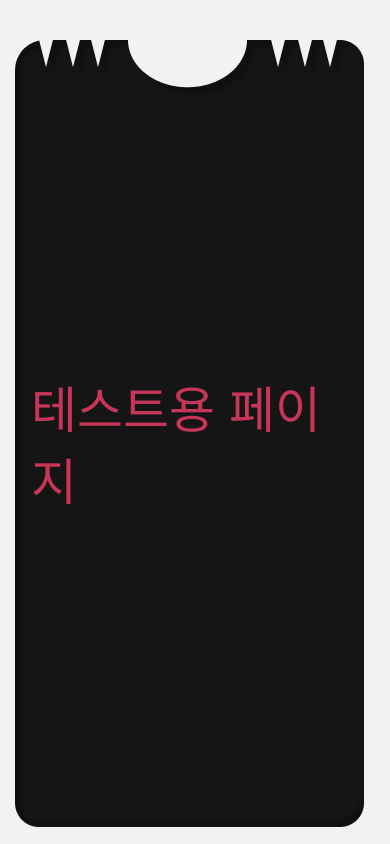
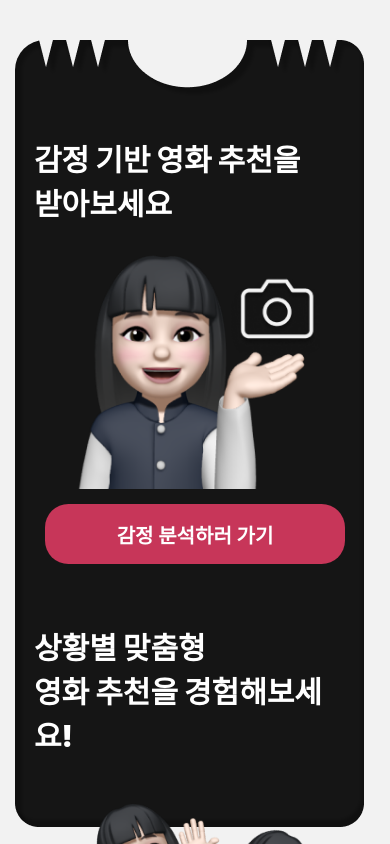
Before and after one commit to HSU-MovPick/MovPick, a React Native app: screen /RecommendMain in a window 390 px wide. Before the commit this address had no page. Shown: the top 844 px of the page. Built offline with nearby package versions, Linux system fonts and the light colour scheme.

Commit message:
:sparkles: FEAT. 영화 추천 인트로 구현

```diff
--- a/App.js
+++ b/App.js
@@ -3,15 +3,16 @@ import React from 'react';
 import { NavigationContainer } from '@react-navigation/native';
 import { createStackNavigator } from '@react-navigation/stack';
 import Test from './pages/TestingPage';
+import RecommendMain from './pages/RecommendMain';
 
 const Stack = createStackNavigator();
 
 function App() {
   return (
     <NavigationContainer>
-        <Stack.Navigator initialRouteName="Test"
+        <Stack.Navigator initialRouteName="RecommendMain"
         screenOptions={{ headerShown: false, animationEnabled: false }}>
-          <Stack.Screen name="Test" component={Test} />
+          <Stack.Screen name="RecommendMain" component={RecommendMain} />
         </Stack.Navigator>
     </NavigationContainer>
   );
--- /dev/null
+++ b/entities/RecommendMain/ui/RecommendMainButton.jsx
@@ -0,0 +1,25 @@
+import React from 'react';
+import styled from 'styled-components/native';
+
+export default function RecommendMainButton({text}) {
+  return (
+    <ButtonLayout>
+        <ButtonText>{text}</ButtonText>
+    </ButtonLayout>
+  );
+}
+
+const ButtonLayout=styled.View`
+  background-color: #C73659;
+  width: 300px;
+  height: 60px;
+  justify-content: center;
+  align-items: center;
+  border-radius: 23.43px;
+`;
+
+const ButtonText = styled.Text`
+  color: white;
+  font-size: 20px;
+  font-weight: bold;
+`;
--- /dev/null
+++ b/pages/RecommendMain.jsx
@@ -0,0 +1,66 @@
+import React from 'react';
+import styled from 'styled-components/native';
+import Background from '../shared/components/StandardBackground';
+import { Image, ScrollView } from 'react-native';
+import RecommendMainButton from '../entities/RecommendMain/ui/RecommendMainButton';
+
+export default function RecommendMain() {
+  return (
+    <Background>
+      <ScrollView contentContainerStyle={{ flexGrow: 1 }}>
+
+      <RecommendMainLayout>
+      <RecommnedFrame>
+        <Intro>감정 기반 영화 추천을{'\n'}받아보세요</Intro>
+        <EmoticonWrapper>
+          <Emoticon source={require('../assets/emoticon1.png')} />
+        </EmoticonWrapper>
+        <ButtonWrapper>
+          <RecommendMainButton text="감정 분석하러 가기"/>
+        </ButtonWrapper>
+      </RecommnedFrame>
+
+      <RecommnedFrame>
+        <Intro>상황별 맞춤형 {'\n'}영화 추천을 경험해보세요!</Intro>
+        <EmoticonWrapper>
+          <Emoticon source={require('../assets/emoticon2.png')} />
+        </EmoticonWrapper>
+        <ButtonWrapper>
+          <RecommendMainButton text="상황별 맞춤형 추천 받기"/>
+        </ButtonWrapper>
+      </RecommnedFrame>
+      </RecommendMainLayout>
+      </ScrollView>
+    </Background>
+  );
+}
+
+
+const RecommendMainLayout=styled.View`
+  padding: 80px 3px;
+  gap:60px;
+`
+const RecommnedFrame=styled.View`
+  gap:5px;
+`
+const EmoticonWrapper=styled.View`
+  align-items:center;
+`
+
+const ButtonWrapper=styled.View`
+  align-items:center;
+`
+
+const Intro = styled.Text`
+  font-size: 30px;
+  color: #FFFFFF;
+  font-weight: 900;
+  text-align: left;
+`;
+
+const Emoticon = styled.Image`
+  width: 250px;
+  height: 250px;
+  margin: 10px;
+  justify-contnet:center;
+`;
```
Also changed, not shown: assets/emoticon1.png (added), assets/emoticon2.png (added).
